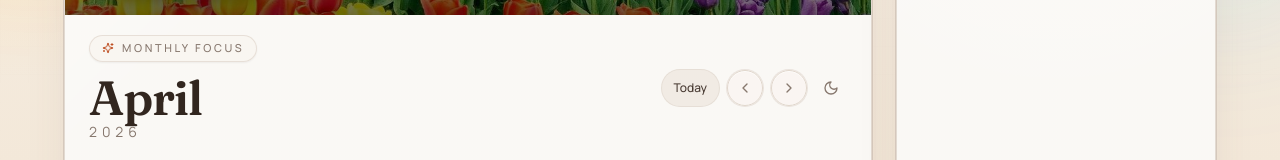
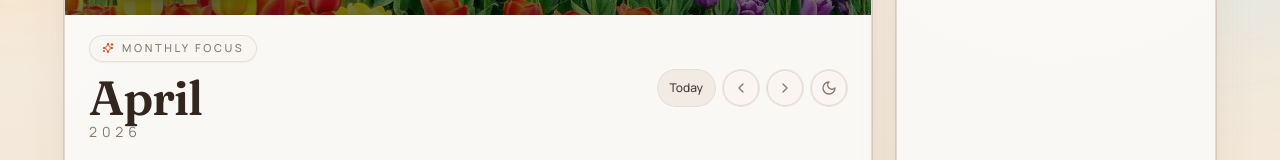
Before and after one commit to david-one8/Wall-Calendar, a React (Vite) app: page / in a window 1280 px wide. Shown: the part 346-506 px from the top of the page. Built offline with nearby package versions, Linux system fonts and the light colour scheme; the HTML template or start-up script is replaced by a standard one.

Commit message:
feat: update ThemeToggle button styles for consistency and improved appearance

```diff
--- a/src/components/ThemeToggle.tsx
+++ b/src/components/ThemeToggle.tsx
@@ -20,7 +20,7 @@ const ThemeToggle = () => {
       variant="ghost"
       size="icon"
       onClick={() => setDark((d) => !d)}
-      className="h-8 w-8 text-muted-foreground hover:text-foreground"
+      className="calendar-icon-btn h-9 w-9"
       aria-label="Toggle theme"
     >
       {dark ? <Sun className="h-4 w-4" /> : <Moon className="h-4 w-4" />}
```
